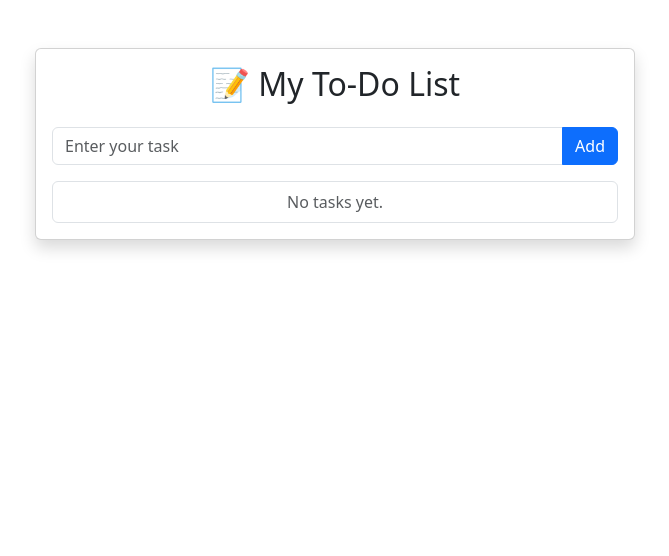
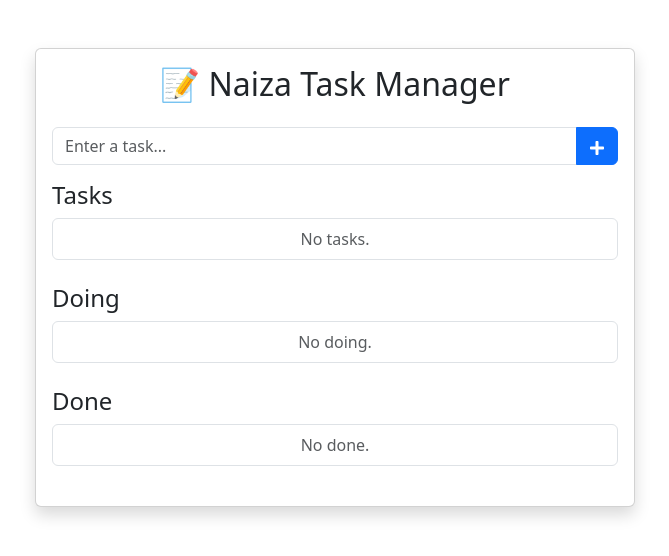
Before and after one commit to kangnize/Todo-app, a React (Create React App) app: page / in a window 1280 px wide. Shown: the top 556 px of the page, without its empty margins (305-974 px from the left). Built offline with nearby package versions, Linux system fonts and the light colour scheme; the HTML template or start-up script is replaced by a standard one.

Commit message:
Updated App.js and index.js

```diff
--- a/src/App.js
+++ b/src/App.js
@@ -1,4 +1,5 @@
-import React, { useState } from 'react';
+import React, { useState, useEffect } from 'react';
+import { FaPlus, FaTrash, FaEdit } from 'react-icons/fa';
 import './App.css';
 
 function App() {
@@ -6,73 +7,110 @@ function App() {
   const [input, setInput] = useState('');
   const [editIndex, setEditIndex] = useState(null);
 
+  useEffect(() => {
+    const stored = JSON.parse(localStorage.getItem('tasks'));
+    if (stored) setTasks(stored);
+  }, []);
+
+  useEffect(() => {
+    localStorage.setItem('tasks', JSON.stringify(tasks));
+  }, [tasks]);
+
   const handleAddTask = () => {
     if (!input.trim()) return;
 
     if (editIndex !== null) {
-      const updatedTasks = [...tasks];
-      updatedTasks[editIndex] = input;
-      setTasks(updatedTasks);
+      const updated = [...tasks];
+      updated[editIndex].text = input;
+      setTasks(updated);
       setEditIndex(null);
     } else {
-      setTasks([...tasks, input]);
+      setTasks([...tasks, { text: input, status: 'todo' }]);
     }
     setInput('');
   };
 
-  const handleDeleteTask = (index) => {
-    setTasks(tasks.filter((_, i) => i !== index));
+  const handleDelete = (index) => {
+    const updated = tasks.filter((_, i) => i !== index);
+    setTasks(updated);
+    if (editIndex === index) setEditIndex(null); // Reset edit state if deleting edited task
   };
 
-  const handleEditTask = (index) => {
-    setInput(tasks[index]);
+  const handleEdit = (index) => {
+    setInput(tasks[index].text);
     setEditIndex(index);
+  };
+
+  const changeStatus = (index, newStatus) => {
+    const updated = [...tasks];
+    updated[index].status = newStatus;
+    setTasks(updated);
+  };
+
+  const renderTasks = (statusLabel, displayName) => {
+    const filtered = tasks.filter((task) => task.status === statusLabel);
+    return (
+      <div className="mb-4">
+        <h4>{displayName}</h4>
+        <ul className="list-group">
+          {filtered.length === 0 ? (
+            <li className="list-group-item text-muted text-center">No {displayName.toLowerCase()}.</li>
+          ) : (
+            filtered.map((task, index) => {
+              const globalIndex = tasks.findIndex((t) => t.text === task.text && t.status === task.status);
+              return (
+                <li
+                  key={globalIndex}
+                  className="list-group-item d-flex justify-content-between align-items-center"
+                >
+                  {task.text}
+                  <div className="d-flex align-items-center gap-2">
+                    <select
+                      className="form-select form-select-sm me-2"
+                      value={task.status}
+                      onChange={(e) => changeStatus(globalIndex, e.target.value)}
+                    >
+                      <option value="todo">Tasks</option>
+                      <option value="doing">Doing</option>
+                      <option value="done">Done</option>
+                    </select>
+                    <button className="btn btn-sm btn-warning" onClick={() => handleEdit(globalIndex)}>
+                      <FaEdit />
+                    </button>
+                    <button className="btn btn-sm btn-danger" onClick={() => handleDelete(globalIndex)}>
+                      <FaTrash />
+                    </button>
+                  </div>
+                </li>
+              );
+            })
+          )}
+        </ul>
+      </div>
+    );
   };
 
   return (
     <div className="container mt-5">
       <div className="card shadow">
         <div className="card-body">
-          <h2 className="card-title text-center mb-4">📝 My To-Do List</h2>
-
+          <h2 className="text-center mb-4">📝 Naiza Task Manager</h2>
           <div className="input-group mb-3">
             <input
               type="text"
               className="form-control"
+              placeholder="Enter a task..."
               value={input}
               onChange={(e) => setInput(e.target.value)}
-              placeholder="Enter your task"
             />
-            <button
-              className="btn btn-primary"
-              onClick={handleAddTask}
-            >
-              {editIndex !== null ? 'Update' : 'Add'}
+            <button className="btn btn-primary" onClick={handleAddTask}>
+              {editIndex !== null ? <FaEdit /> : <FaPlus />}
             </button>
           </div>
 
-          <ul className="list-group">
-            {tasks.map((task, index) => (
-              <li key={index} className="list-group-item d-flex justify-content-between align-items-center">
-                {task}
-                <div>
-                  <button
-                    className="btn btn-sm btn-warning me-2"
-                    onClick={() => handleEditTask(index)}
-                  >
-                    Edit
-                  </button>
-                  <button
-                    className="btn btn-sm btn-danger"
-                    onClick={() => handleDeleteTask(index)}
-                  >
-                    Delete
-                  </button>
-                </div>
-              </li>
-            ))}
-            {tasks.length === 0 && <li className="list-group-item text-center text-muted">No tasks yet.</li>}
-          </ul>
+          {renderTasks('todo', 'Tasks')}
+          {renderTasks('doing', 'Doing')}
+          {renderTasks('done', 'Done')}
         </div>
       </div>
     </div>
--- a/src/index.js
+++ b/src/index.js
@@ -4,7 +4,6 @@ import './index.css';
 import App from './App';
 import reportWebVitals from './reportWebVitals';
 import 'bootstrap/dist/css/bootstrap.min.css';
-
 
 const root = ReactDOM.createRoot(document.getElementById('root'));
 root.render(
```
